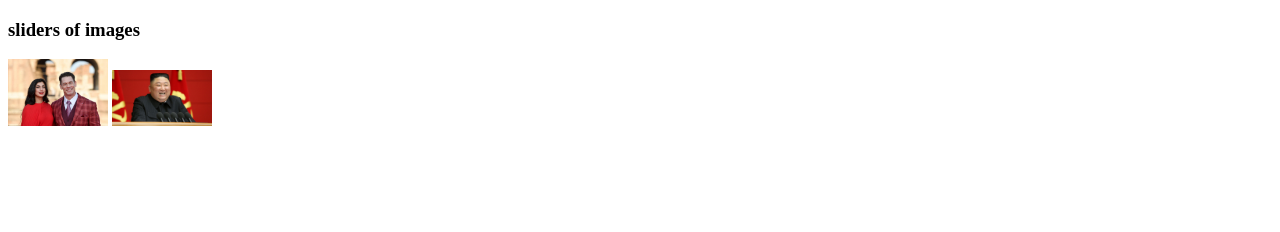
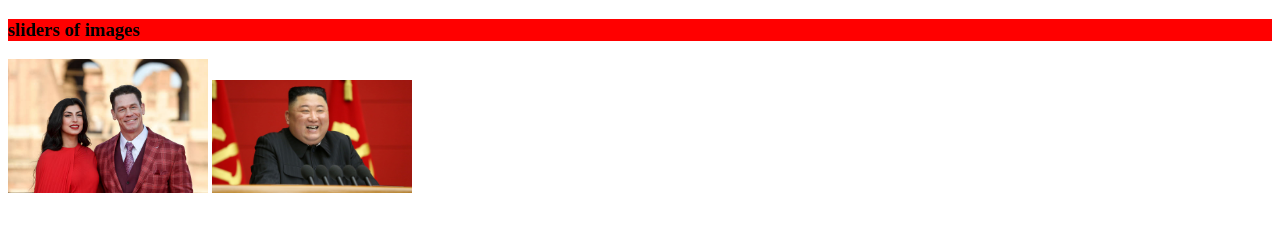
Before and after one commit to shajedul4D/My--fourth-repo, a plain HTML site: page index.html in a window 1280 px wide. Drawn offline with Linux system fonts and the light colour scheme; files that its build step writes are made by us from their sources.

```diff
--- a/index.html
+++ b/index.html
@@ -4,10 +4,10 @@
     <meta charset="UTF-8">
     <meta name="viewport" content="width=device-width, initial-scale=1.0">
     <title>My fourth repo</title>
-    <link rel="stylesheet" href="style/sliders.css">
+    <link rel="stylesheet" href="./styles/sliders.css">
 </head>
 <body>
-     <h3>sliders of images</h3>
+     <h3 class="shiba">sliders of images</h3>
      <img src="images/gettyimages.png.jpg" alt="">
      <img src="images/kim.jpg.jpg" alt="">
 </body>
--- a/styles/sliders.css
+++ b/styles/sliders.css
@@ -1,3 +1,6 @@
 img{
-    width: 100px;
+    width: 200px;
 }
+.shiba{
+    background-color: red;
+}
```
